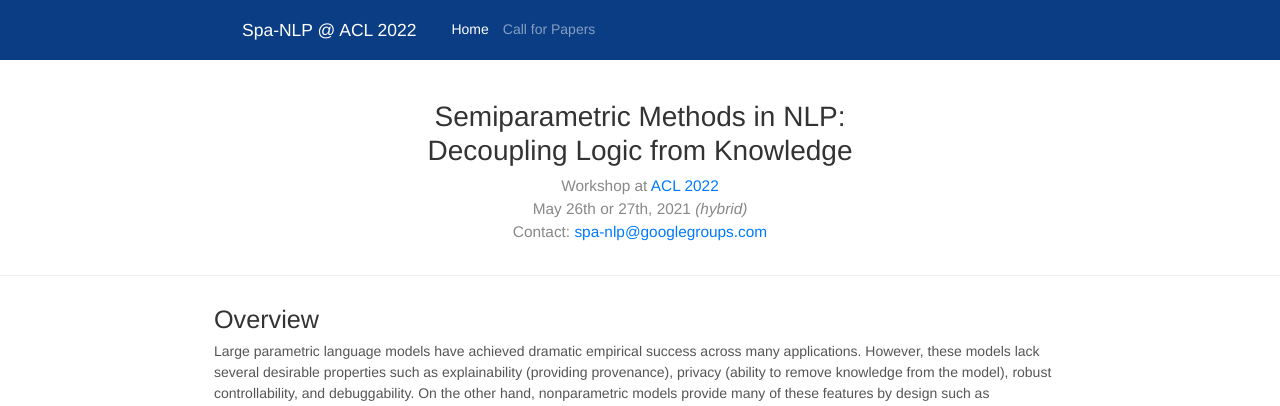
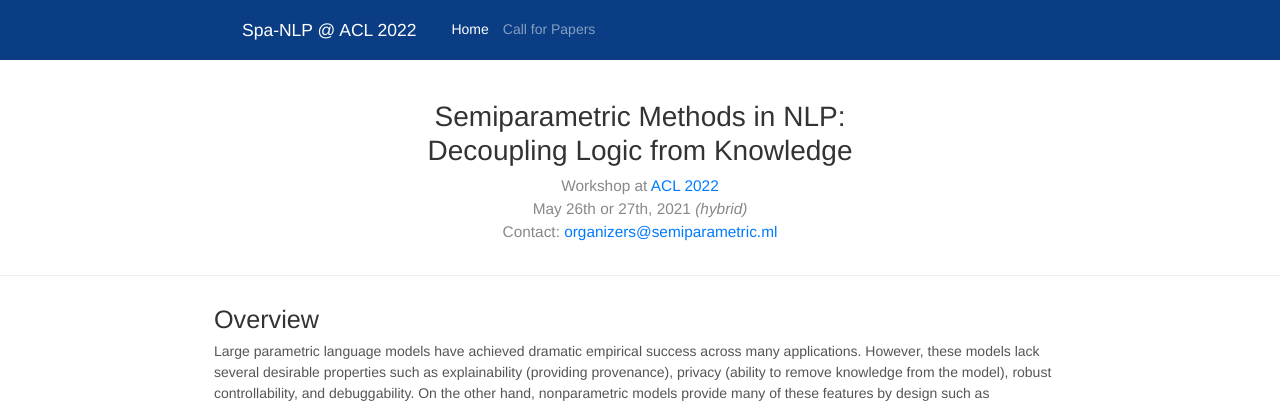
Before and after one commit to spa-nlp/spa-nlp.github.io, a Jekyll site: the page built from index.md, in a window 1280 px wide and 900 px high. Shown: the top 406 px of the window. Built offline with Jekyll 4.4.1, drawn with Linux system fonts in a browser that asks for light colours; nearby versions of some CDN libraries.

Commit message:
update the googlegroup email

```diff
--- a/_layouts/main-2022.html
+++ b/_layouts/main-2022.html
@@ -55,7 +55,7 @@
         <p class="lead blog-description">
             Workshop at <a href="https://www.2022.aclweb.org/">ACL 2022</a><br/>
             May 26th or 27th, 2021 <em>(hybrid)</em><br/>
-            Contact: <a href="mailto:spa-nlp@googlegroups.com">spa-nlp@googlegroups.com</a>
+            Contact: <a href="mailto:organizers@semiparametric.ml">organizers@semiparametric.ml</a>
         </p>
     </div>
 </div>
```
